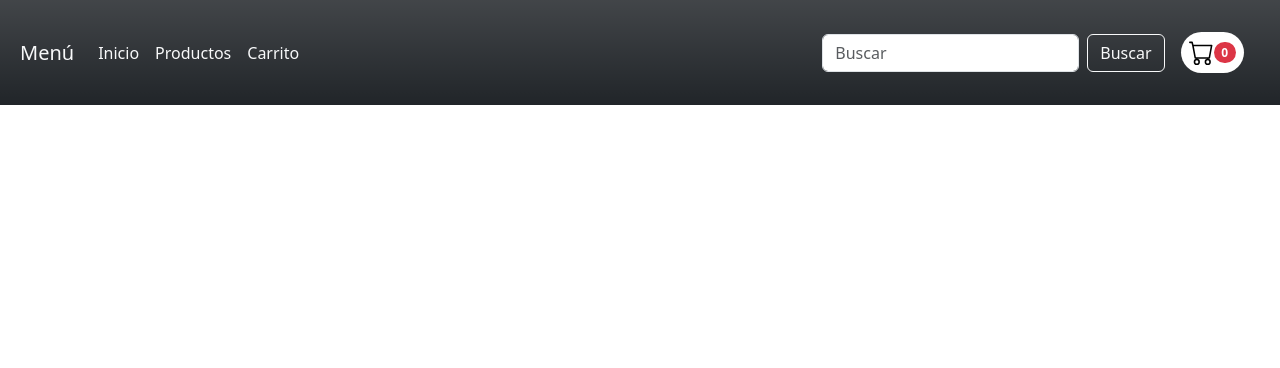
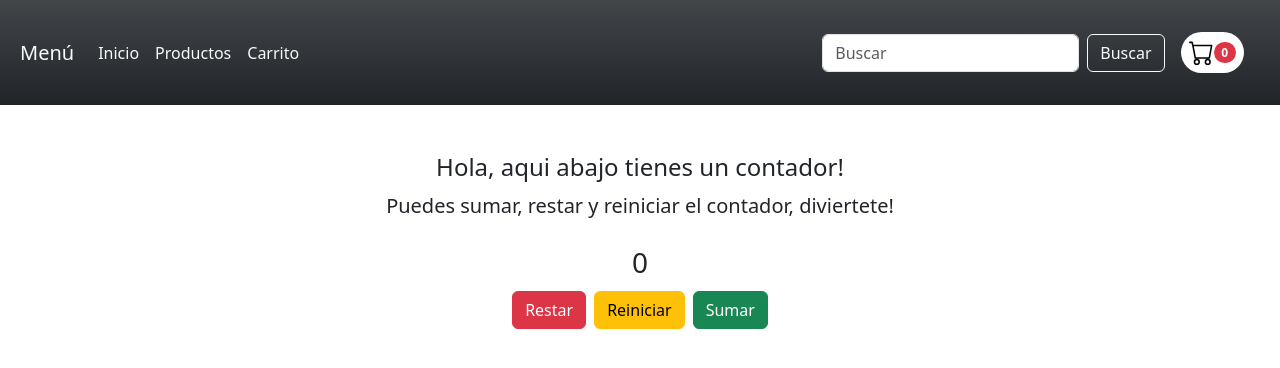
Before and after one commit to AGastonChoque/GastonChoqueReactJS49900, a React (Vite) app: page / in a window 1280 px wide. Shown: the top 368 px of the page. Built offline with nearby package versions, Linux system fonts and the light colour scheme.

Commit message:
Agregue ListCount-ListItemContainer-UseProps-UsePropsDesestructurados

```diff
--- a/src/App.jsx
+++ b/src/App.jsx
@@ -1,5 +1,7 @@
 import { useState } from 'react'
 import Navbar from './components/Navbar/Navbar'
+import ItemListContainer from './components/ItemListContainer/ItemListContainer'
+import ItemCount from './components/ItemCount/ItemCount'
 
 function App() {
   return (
@@ -7,6 +9,8 @@ function App() {
     <header className="bg-dark bg-gradient p-2">
       <Navbar />
     </header>
+    <ItemListContainer text1={"Hola, aqui abajo tienes un contador!"} text2={"Puedes sumar, restar y reiniciar el contador, diviertete!"}/>
+    <ItemCount initialValue={0} incrementBy={1} />
     </>
   )
 }
--- /dev/null
+++ b/src/components/Button/Button.jsx
@@ -0,0 +1,7 @@
+const Button = ({btnClases, onClick, label}) => {
+    return(
+        <button className={btnClases} onClick={onClick}>{label}</button>
+    )
+}
+
+export default Button
--- /dev/null
+++ b/src/components/ItemCount/ItemCount.jsx
@@ -0,0 +1,32 @@
+import { useState } from "react"
+import Button from "../Button/Button"
+
+const ItemCount = ({initialValue, incrementBy}) => {
+    const [count, setCount] = useState(initialValue)
+
+    const restar = () => {
+        if (count > 0) {
+            setCount(count - incrementBy)
+        }
+    }
+
+    const sumar = () => {
+        setCount(count + incrementBy)
+    }
+
+return(
+    <div className="d-flex flex-column align-items-center">
+        <div className=" ">
+        <h3>{count}</h3>
+        </div>
+        <div>
+            <Button btnClases={"btn btn-danger m-1"} onClick={restar} label={"Restar"} />
+            <Button btnClases={"btn btn-warning m-1"} onClick={() => setCount(initialValue)} label={"Reiniciar"} />
+            <Button btnClases={"btn btn-success m-1"} onClick={sumar} label={"Sumar"} />
+        </div>
+    </div>
+
+)
+}
+
+export default ItemCount
--- /dev/null
+++ b/src/components/ItemListContainer/ItemListContainer.jsx
@@ -0,0 +1,12 @@
+const ItemListContainer = (props) => {
+    const { text1, text2 } = props
+    return (
+        <div className="d-flex flex-column aling-items-center">
+            <h4 className="text-center mt-5">{props.text1}</h4>
+            <h5 className="text-center mb-4 p-1">{props.text2}</h5>
+        </div>
+
+    )
+}
+
+export default ItemListContainer
```
